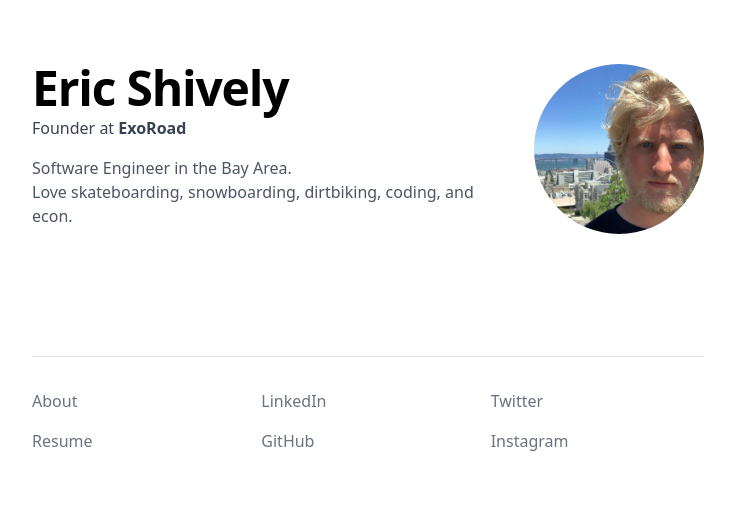
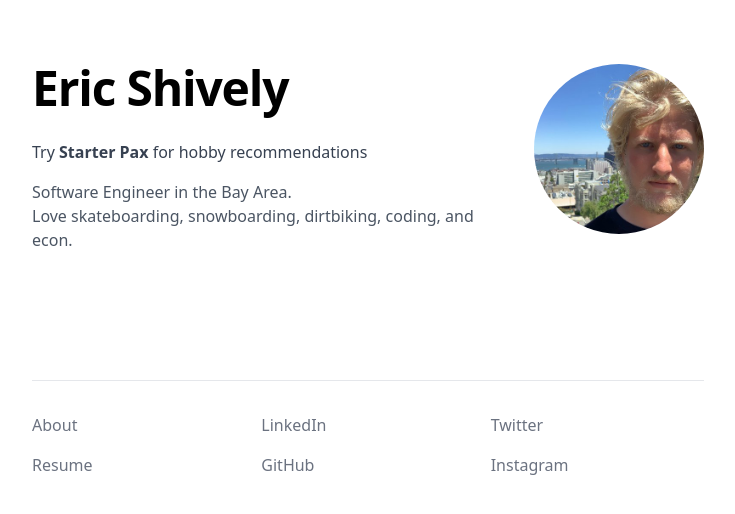
Before and after one commit to ericshively/homepage, a Next.js app: page / in a window 1280 px wide. Shown: the top 514 px of the page, without its empty margins (272-1007 px from the left). Built offline with nearby package versions, Linux system fonts and the light colour scheme.

Commit message:
Add starterpax link

```diff
--- a/app/page.tsx
+++ b/app/page.tsx
@@ -1,5 +1,5 @@
-import { Suspense } from "react";
 import Image from "next/image";
+import Link from "next/link";
 
 export default function Home() {
   return (
@@ -10,7 +10,13 @@ export default function Home() {
             Eric Shively
           </h1>
           <h2 className="text-gray-700 dark:text-gray-200 mb-4">
-            Founder at <span className="font-semibold">ExoRoad</span>
+            <br></br>
+            Try
+            <span className="font-semibold">
+              {" "}
+              <Link href="starterpax.com"> Starter Pax </Link>
+            </span>
+            for hobby recommendations
           </h2>
           <p className="text-gray-600 dark:text-gray-400 mb-16">
             Software Engineer in the Bay Area. <br /> Love skateboarding,
```
